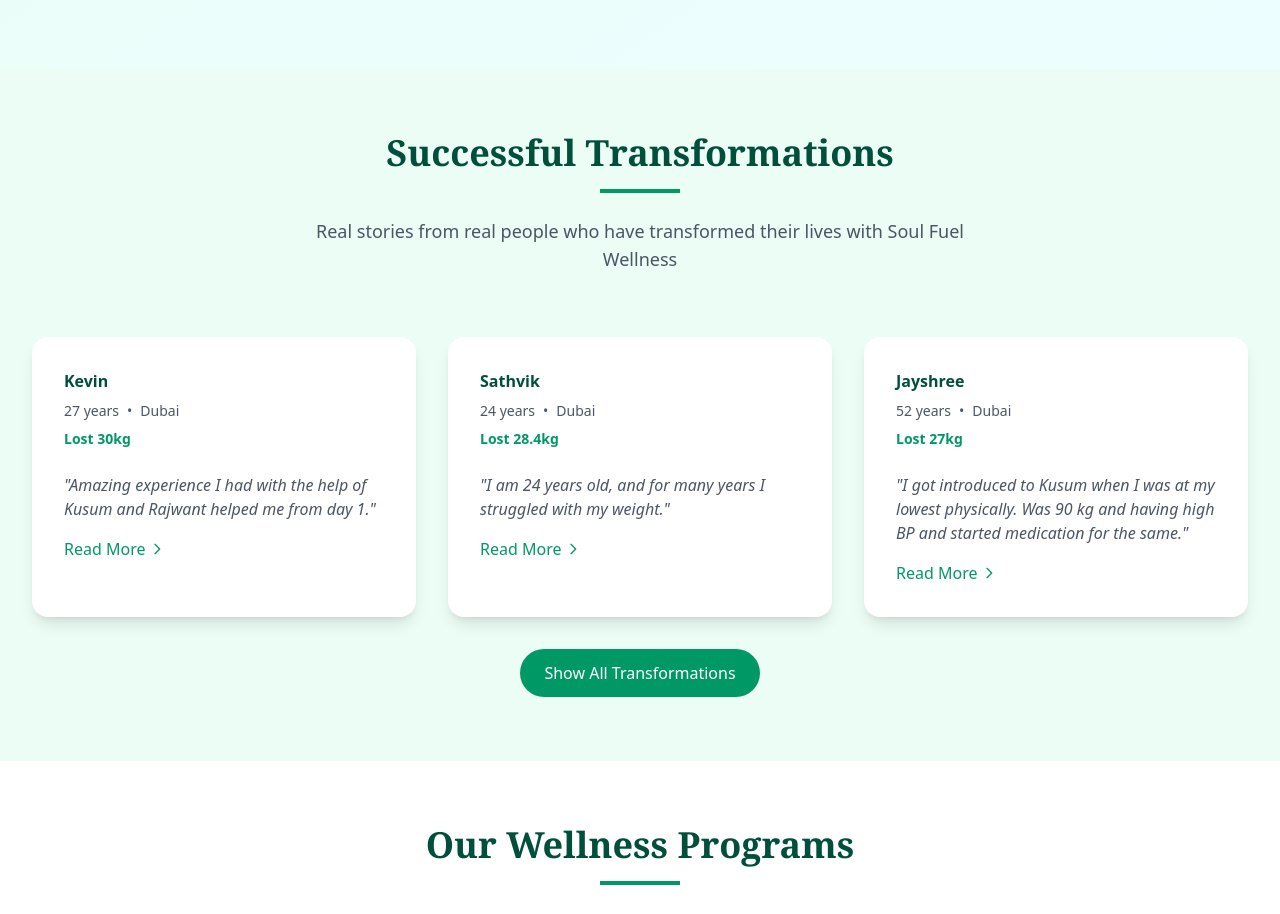
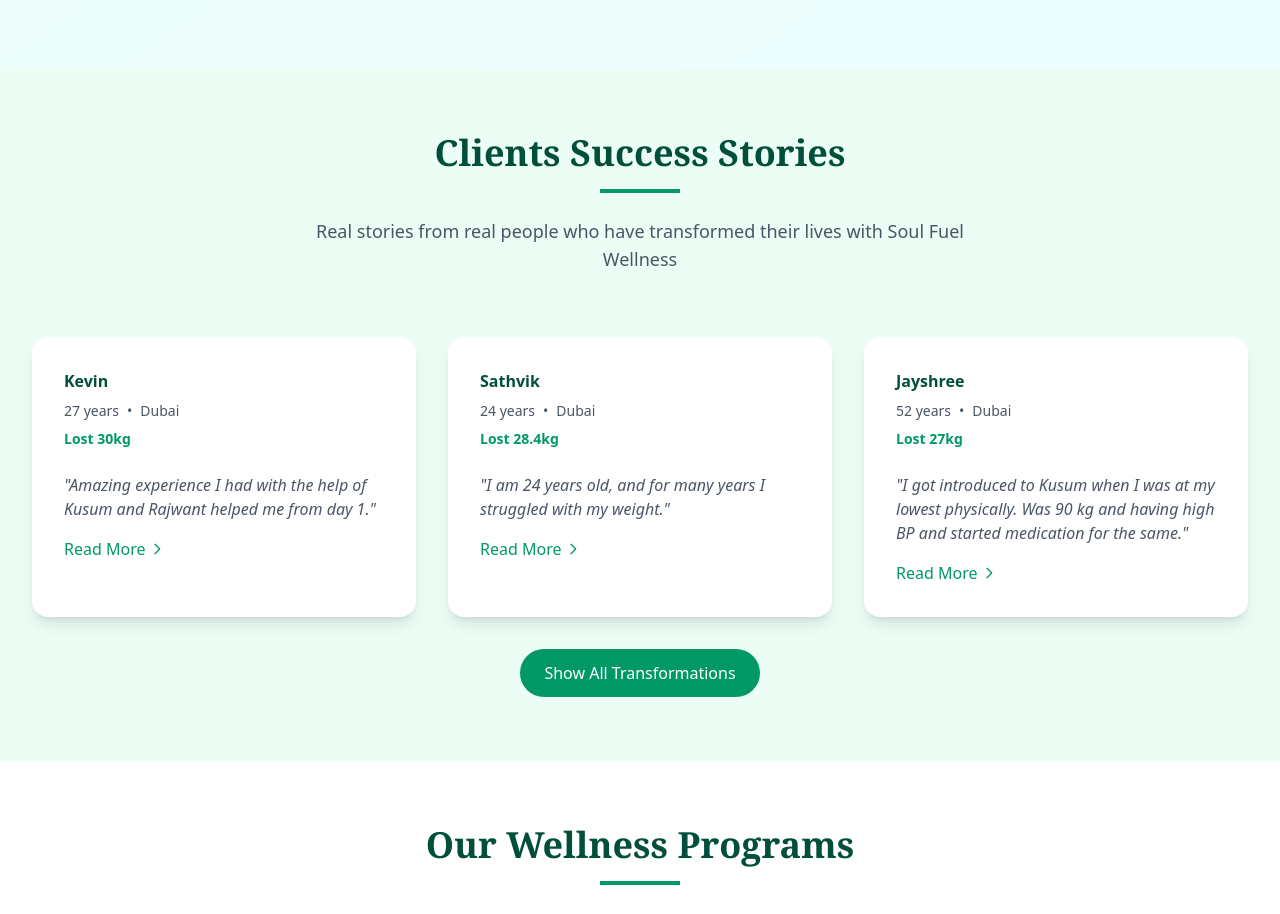
Before and after one commit to AmanMishra0987/nutri, a React (Vite) app: page / in a window 1280 px wide. Shown: the part 2440-3354 px from the top of the page. Built offline with nearby package versions, Linux system fonts and the light colour scheme.

Commit message:
Update heading from 'Successful Transformations' to 'Clients Success Stories'

```diff
--- a/src/pages/Home.jsx
+++ b/src/pages/Home.jsx
@@ -417,7 +417,7 @@
         <div className="max-w-7xl mx-auto px-4 sm:px-6 lg:px-8">
           <div className="text-center mb-16">
             <h2 className="text-3xl md:text-4xl font-serif font-bold text-emerald-900">
-              Successful Transformations
+              Clients Success Stories
             </h2>
             <div className="w-20 h-1 bg-emerald-600 mx-auto mt-4"></div>
             <p className="mt-6 text-gray-600 max-w-2xl mx-auto text-lg">
```
